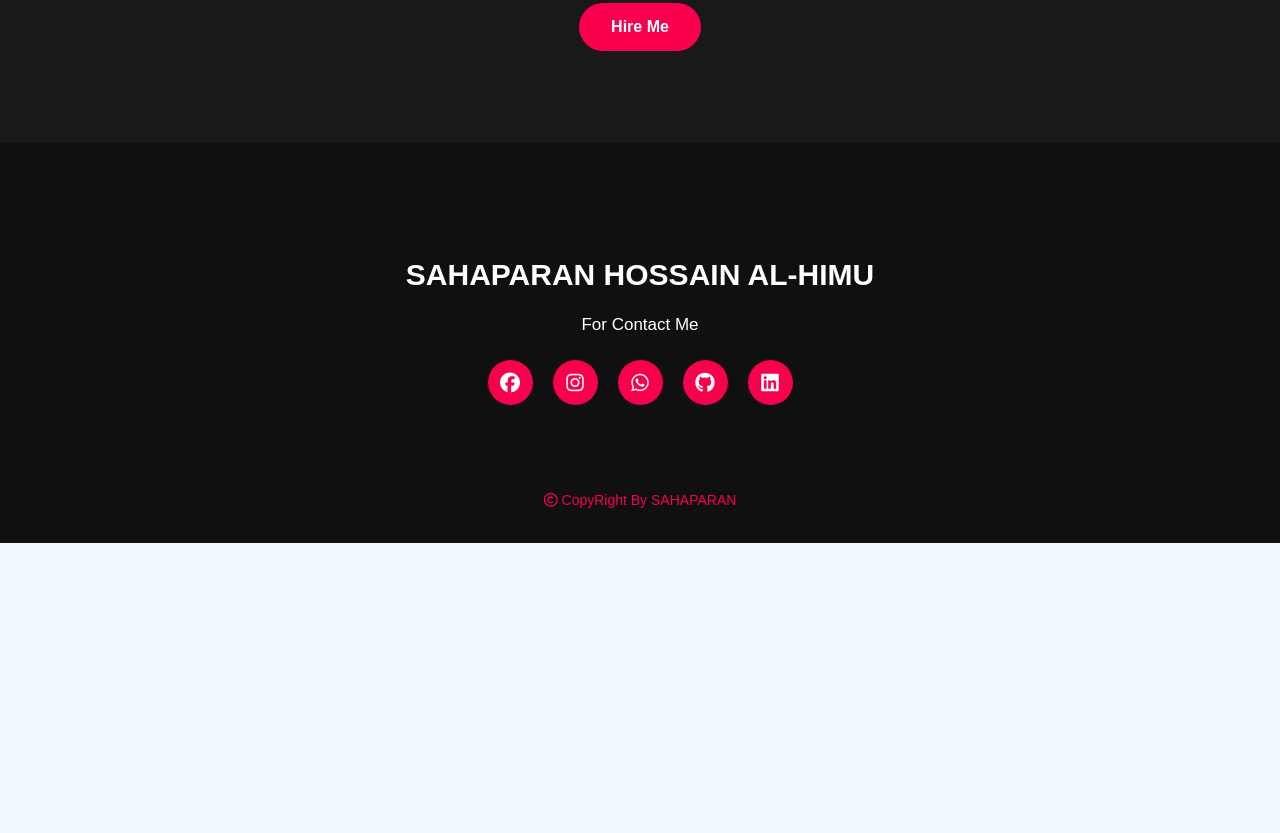
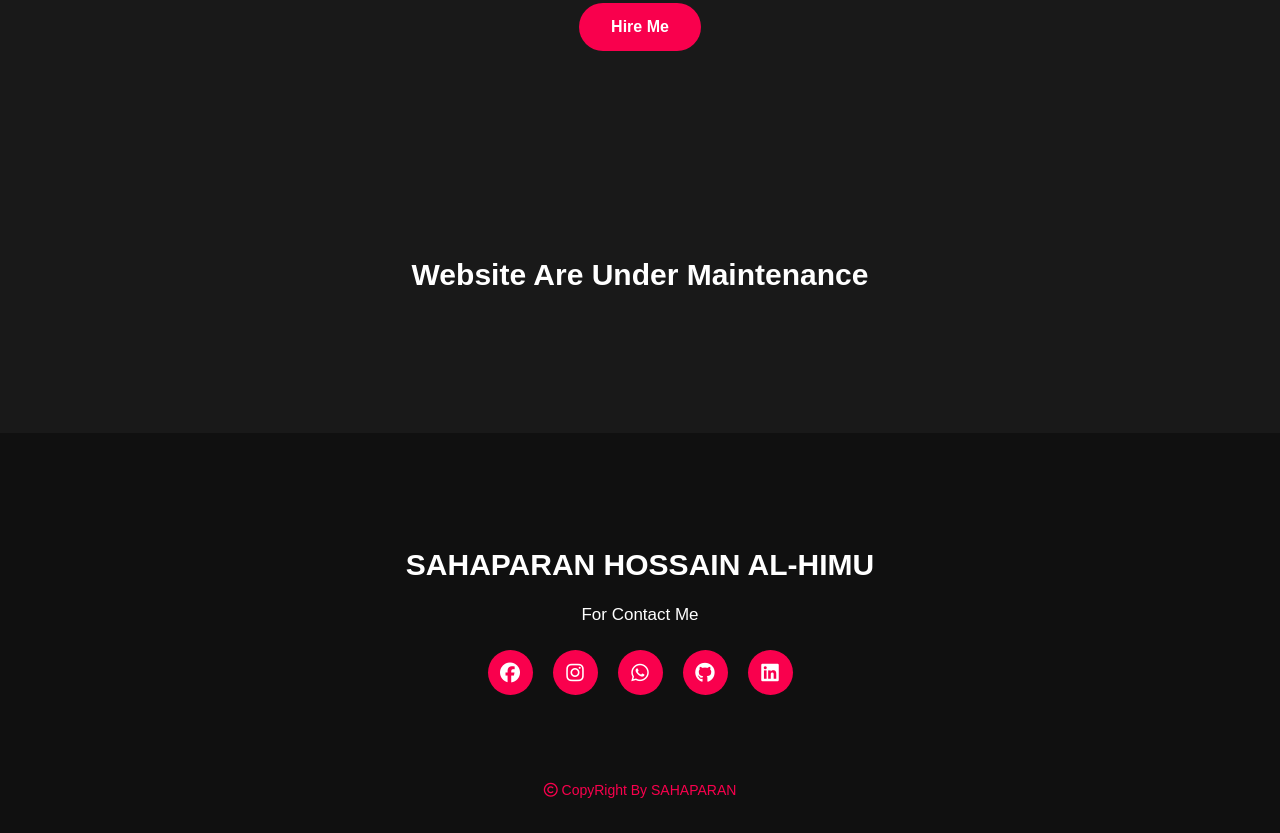
Before and after one commit to saha-paran/myportfolio, a plain HTML site: page index.html in a window 1280 px wide. Shown: the part 2444-3277 px from the top of the page. Before the commit the page ends 2987 px from the top, so only its background shows below. Drawn offline with Linux system fonts and the light colour scheme.

Commit message:
Update index.html

```diff
--- a/index.html
+++ b/index.html
@@ -5,7 +5,7 @@
     <meta charset="UTF-8">
     <meta http-equiv="X-UA-Compatible" content="IE=edge">
     <meta name="viewport" content="width=device-width, initial-scale=1.0">
-    <title>Hablu CSS Code </title>
+    <title>::SAHAPARAN WORLD:: </title>
     <link rel="stylesheet" href="style.css">
     <script src="https://kit.fontawesome.com/f5f23bb009.js" crossorigin="anonymous"></script>
 </head>
@@ -126,6 +126,13 @@
         <a class="button-two" href="#">Hire Me</a>
     </div>
 
+
+
+
+     <div class="contact-me">
+        <p>Website Are Under Maintenance</p>
+    </div>
+
     <!-- -----Footer Start----- -->
     <footer>
         <p>SAHAPARAN HOSSAIN AL-HIMU</p>
```
